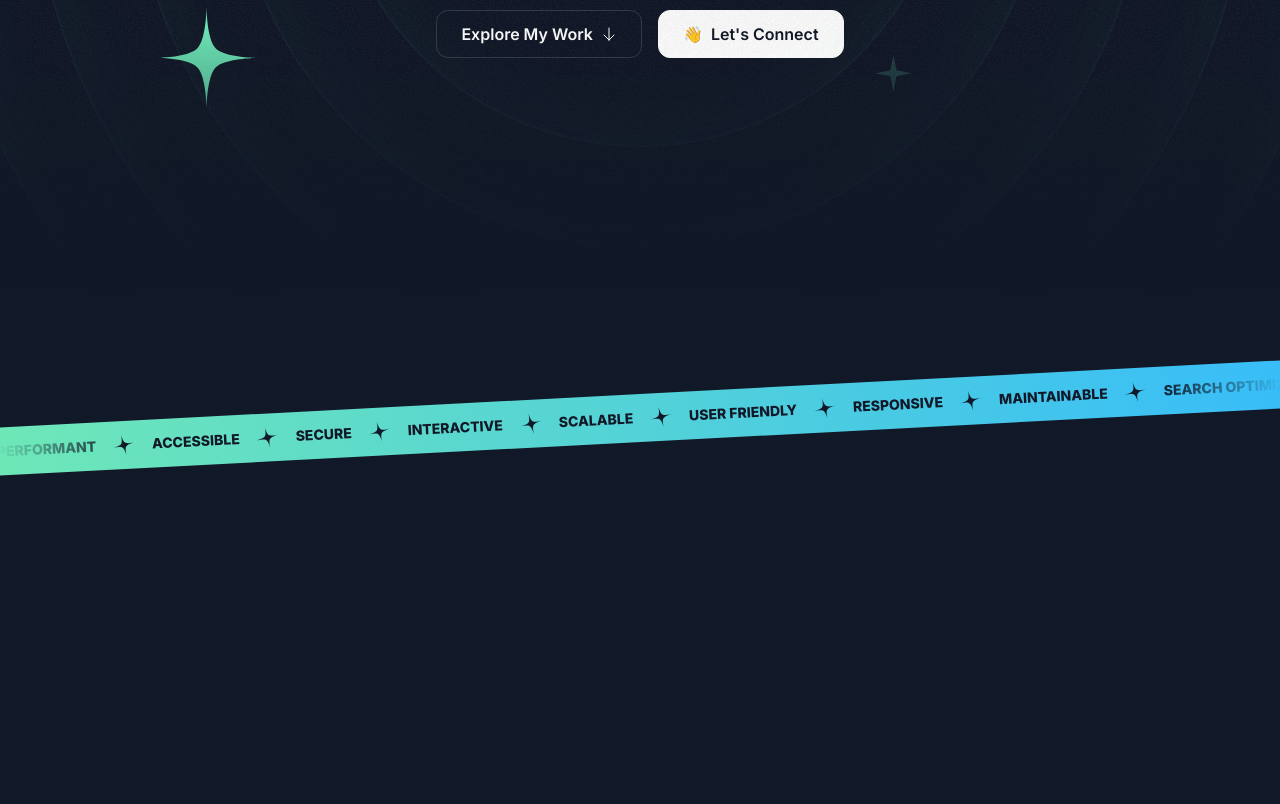
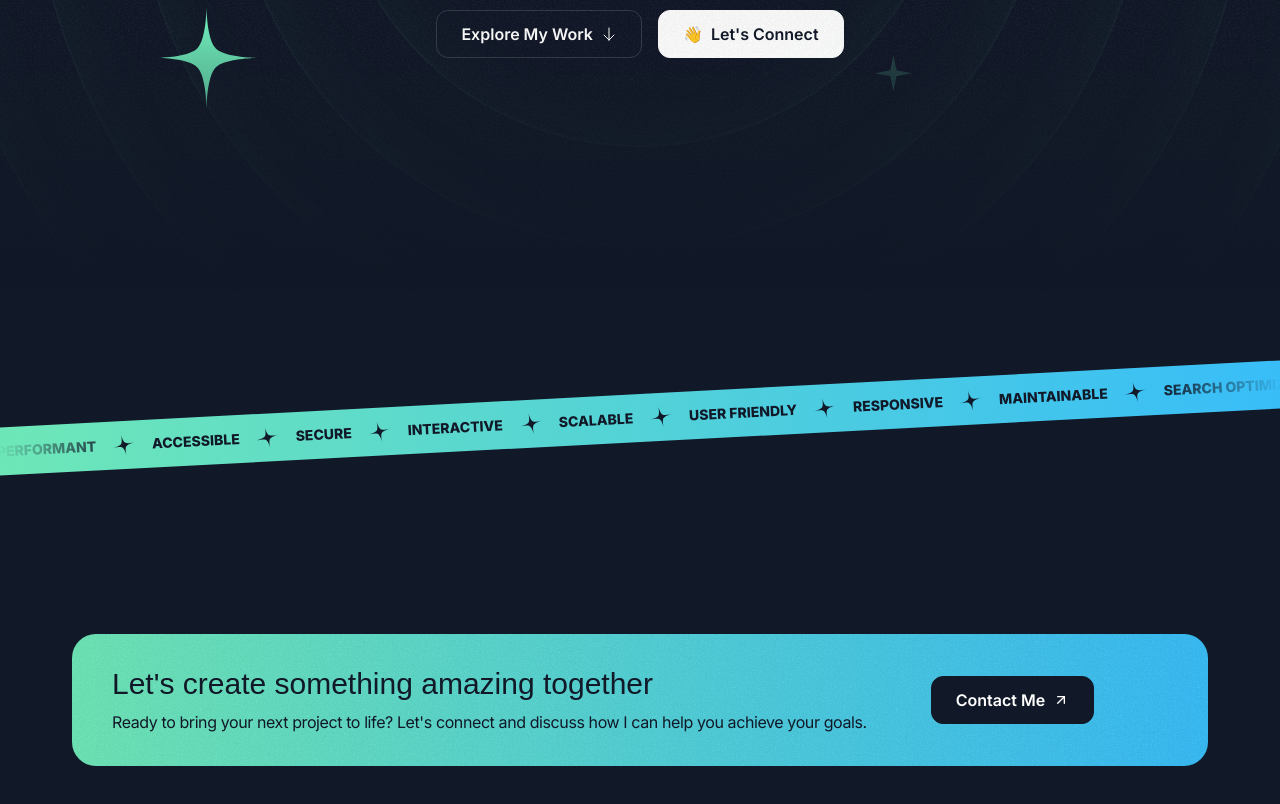
Before and after one commit to sujeethshingade/personalsite-template, a Next.js app: page / in a window 1280 px wide. Shown: the part 624-1428 px from the top of the page. Before the commit the page ends 1171 px from the top, so only its background shows below. Built offline with nearby package versions, Linux system fonts and the light colour scheme; a web font is replaced by a local one.

Commit message:
add call-to-action section

```diff
--- a/src/app/page.tsx
+++ b/src/app/page.tsx
@@ -1,6 +1,7 @@
 import { Header } from "@/sections/Header";
 import { HeroSection } from "@/sections/Hero";
 import { TapeSection } from "@/sections/Tape";
+import { ContactSection } from "@/sections/Contact";
 
 export default function Home() {
   return (
@@ -8,6 +9,7 @@
       <Header />
       <HeroSection />
       <TapeSection />
+      <ContactSection />
     </div>
   );
 }
--- a/src/sections/Contact.tsx
+++ b/src/sections/Contact.tsx
@@ -1,3 +1,29 @@
+import ArrowUpRightIcon from "@/assets/icons/arrow-up-right.svg";
+import grainImage from "@/assets/images/grain.jpg";
+
 export const ContactSection = () => {
-  return <div>Contact Section</div>;
+  return (
+    <div className="py-16 lg:py-24">
+      <div className="container">
+        <div className="bg-gradient-to-r from-emerald-300 to-sky-400 text-gray-900 py-8 px-10 rounded-3xl text-center md:text-left relative overflow-hidden z-0">
+          <div className="absolute inset-0 opacity-5 -z-10" style={{
+            backgroundImage: `url(${grainImage.src})`,
+          }}>
+          </div>
+          <div className="flex flex-col md:flex-row gap-8 md:gap-16 items-center">
+            <div className="">
+              <h2 className="font-serif text-2xl md:text-3xl">Let&#39;s create something amazing together</h2>
+              <p className="text-sm md:text-base mt-2 tracking-tight">Ready to bring your next project to life? Let&#39;s connect and discuss how I can help you achieve your goals.</p>
+            </div>
+            <div>
+              <button className="bg-gray-900 text-white inline-flex items-center px-6 h-12 rounded-xl gap-2 w-max border border-gray-900">
+                <span className="font-semibold">Contact Me</span>
+                <ArrowUpRightIcon className="size-4" />
+              </button>
+            </div>
+          </div>
+        </div>
+      </div>
+    </div>
+  );
 };
```
